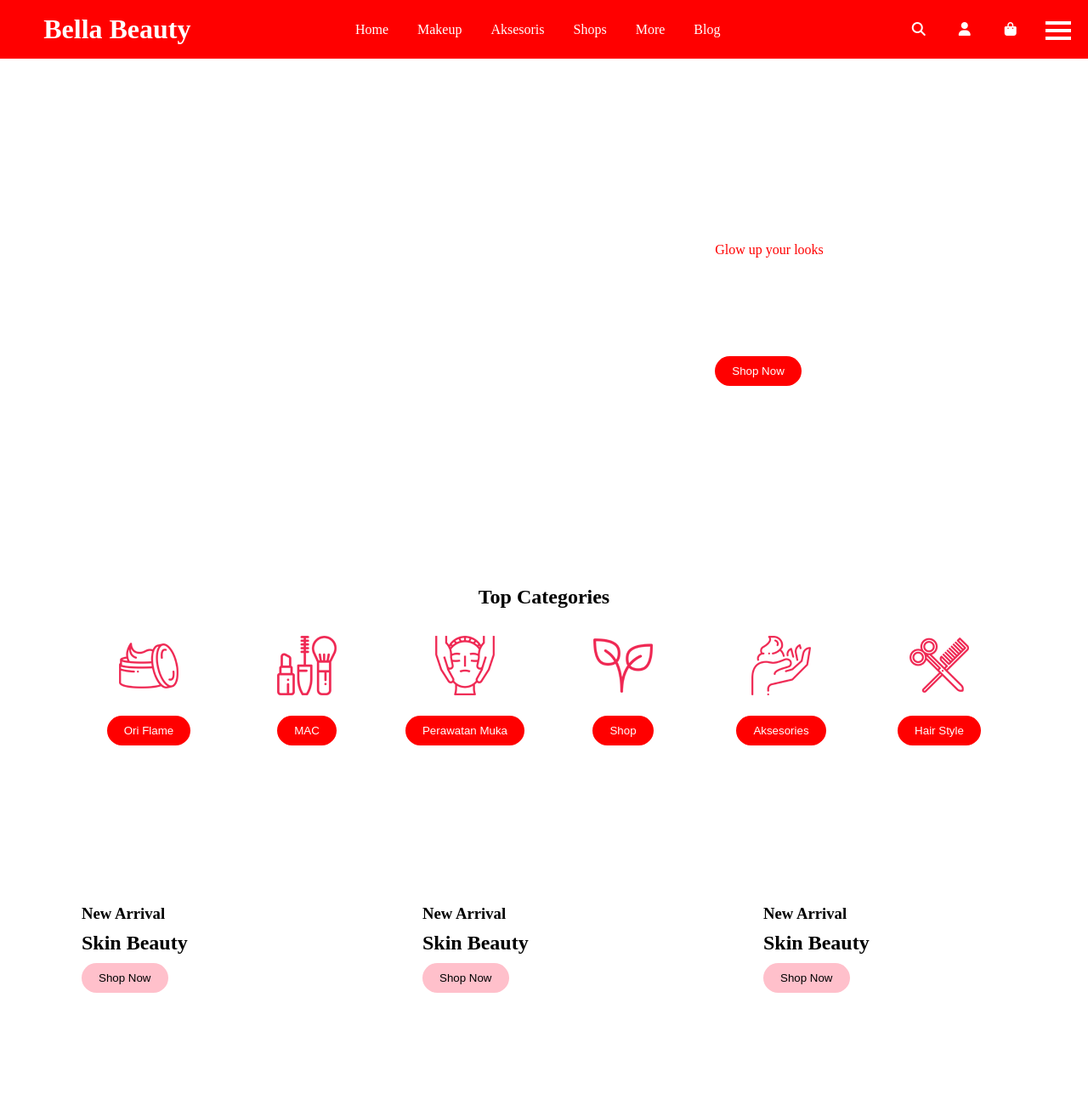
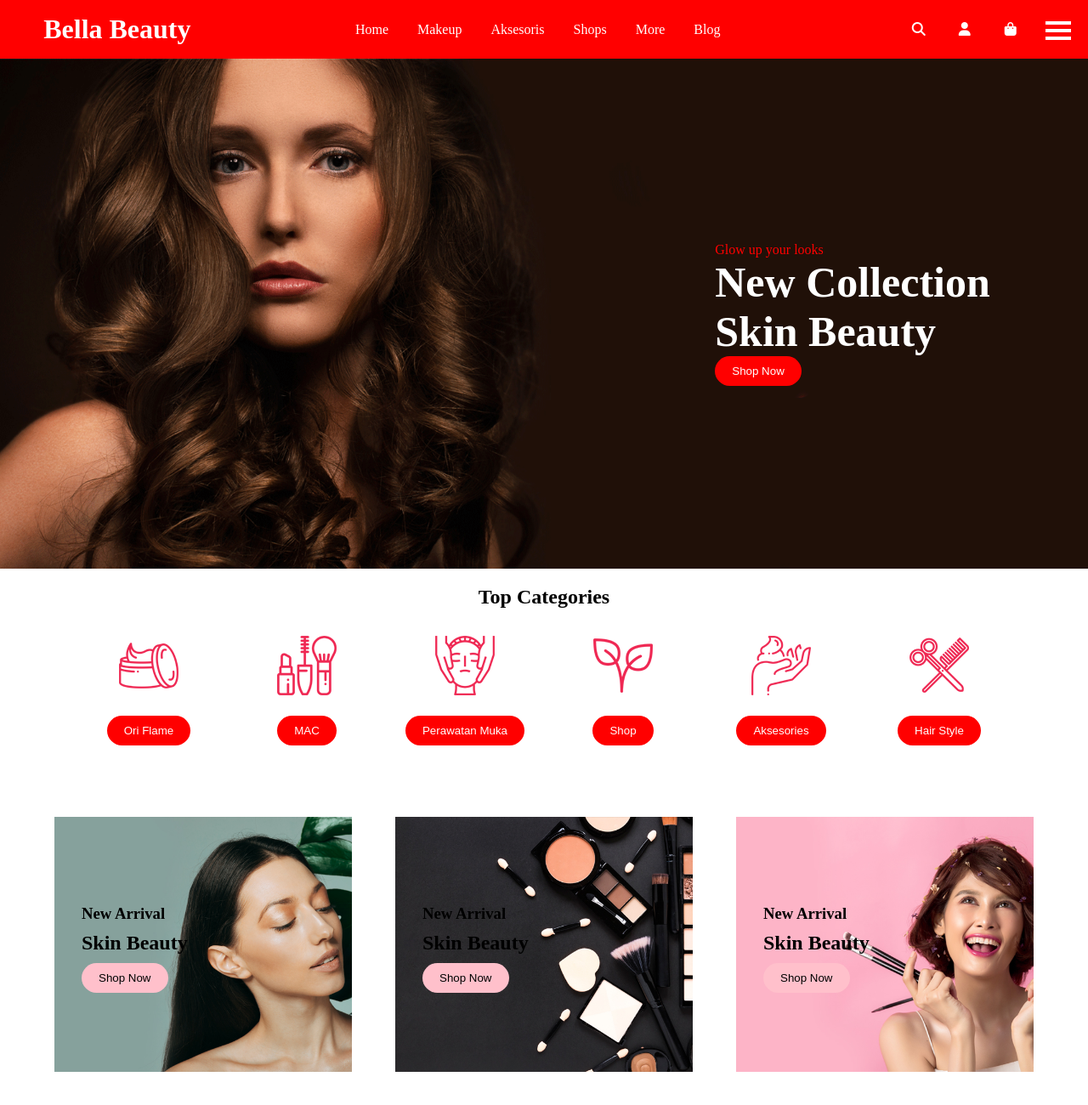
Before and after one commit to NuryanaNn/E-Commerce-Kosmetik, a plain HTML site: page index.html in a window 1280 px wide. Shown: the top 1300 px of the page at 85% size. Drawn offline with nearby package versions, Linux system fonts and the light colour scheme; files whose address does not match are found by name.

Commit message:
Update style.css
ini update css

```diff
--- a/style.css
+++ b/style.css
@@ -39,7 +39,7 @@
 
 /* ini bagian hero */
 .hero{
-    background-image: url(assets/img/hero.png);
+    background-image: url(hero.png);
     height: 600px;
     background-size: cover;
     background-repeat: no-repeat;
@@ -108,13 +108,13 @@
 }
 
 .koleksi .card1{
-    background-image: url(assets/img/banner1.jpg);
+    background-image: url(banner1.jpg);
 }
 .koleksi .card2{
-    background-image: url(assets/img/banner2.jpg);
+    background-image: url(banner2.jpg);
 }
 .koleksi .card3{
-    background-image: url(assets/img/banner3.jpg);
+    background-image: url(banner3.jpg);
 }
 
 .koleksi .card{
```
